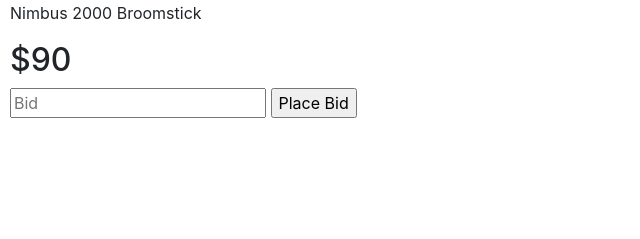
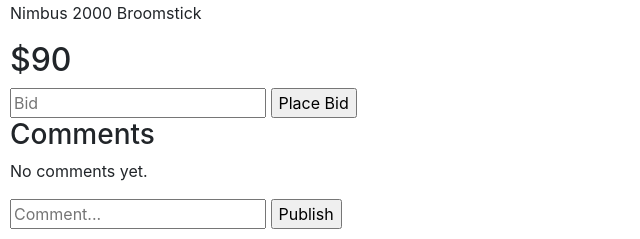
Before and after one commit to precipice11/Painting-Marketplace, a Django app: page /listing/5/ in a window 1360 px wide. Shown: the part 572-811 px from the top of the page, without its empty margins (0-640 px from the left). Before the commit the page ends 690 px from the top, so only its background shows below. Run offline with Django 3.2, Linux system fonts and the light colour scheme; a user stored in the database is signed in; data comes from the database, SQL or seed files in the repository; both versions use the stored data as it was after the commit; some libraries are stand-ins or nearby versions.

Commit message:
added commenting system

```diff
--- a/auctions/templates/auctions/category_page.html
+++ b/auctions/templates/auctions/category_page.html
@@ -14,4 +14,5 @@
     {% else %}
         <p>No listings found in this category.</p>
     {% endif %}
+
 {% endblock %}
--- a/auctions/templates/auctions/listing_detail.html
+++ b/auctions/templates/auctions/listing_detail.html
@@ -33,9 +33,33 @@
             <li class="{{ message.tags }}">{{ message }}</li>
         {% endfor %}
     </ul>
-{% endif %}
+    {% endif %}
 
     {% endif %}
 
+    {% if user.is_authenticated %}
+        <h3>Comments</h3>
+        {% if listing.comments.exists %}
+            <ul>
+                {% for comment in listing.comments.all %}
+                    <li><strong>{{ comment.user.username }}</strong>: {{ comment.text }} [{{comment.created_at}}]</li>
+                {% endfor %}
+            </ul>
+        {% else %}
+            <p>No comments yet.</p>
+        {% endif %}
+
+        <form action="{% url 'comment' user.id %}" method="post">
+            {% csrf_token %}
+            <input type="hidden" name="listing_id" value="{{ listing.id }}">
+            <input type="text" name="comment" placeholder="Comment...">
+            <input type="submit" value="Publish">
+        </form>
+
+    {% else %}
+            Sign in to view Comments.
+    {% endif %}
+
+
 
 {% endblock %}
--- a/auctions/urls.py
+++ b/auctions/urls.py
@@ -16,4 +16,5 @@ urlpatterns = [
     path("categories/", views.categories, name="categories"),
     path("categories/<str:category>", views.category_page, name="category"),
     path("bidding/<int:user_id>/", views.bidding, name="bidding"),
+    path("comment/<int:user_id>/", views.comment, name="comment"),
 ] + static(settings.MEDIA_URL, document_root=settings.MEDIA_ROOT)
--- a/auctions/views.py
+++ b/auctions/views.py
@@ -163,3 +163,19 @@ def bidding(request, user_id):
             messages.success(request, "Your bid was placed successfully!")
 
         return redirect("listing_detail", listing_id=listing_id)
+
+def comment(request, user_id):
+    if request.method == "POST":
+        user = get_object_or_404(User, pk=user_id)
+        listing_id = request.POST.get("listing_id")
+        listing = get_object_or_404(Auction_Listing, pk=listing_id)
+
+        # Create a new comment
+        Comment.objects.create(
+            user=user,
+            listing=listing,
+            text=request.POST.get("comment")
+        )
+
+        # Redirect back to the listing page
+        return redirect("listing_detail", listing_id=listing_id)
```
Also changed, not shown: db.sqlite3.
